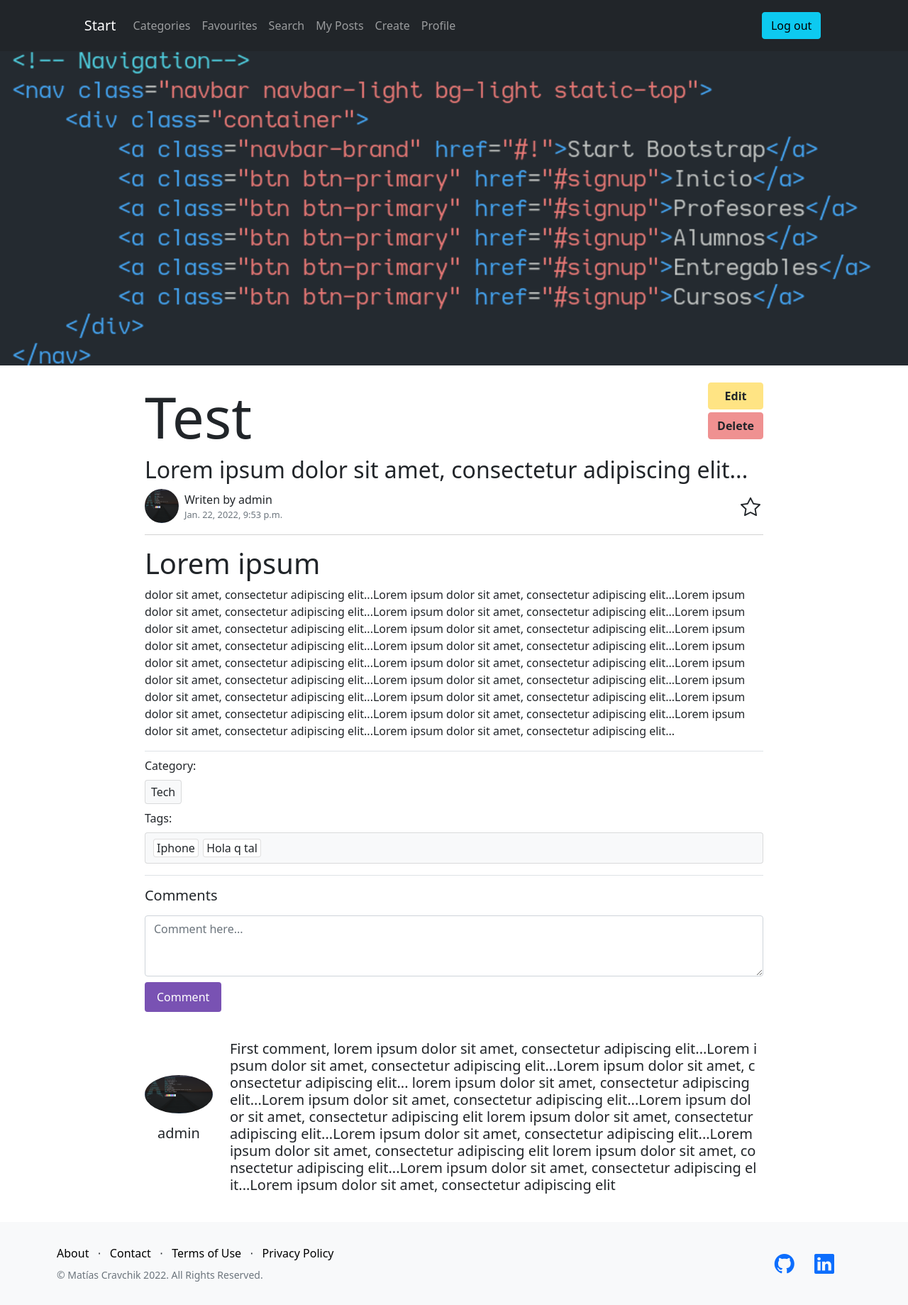
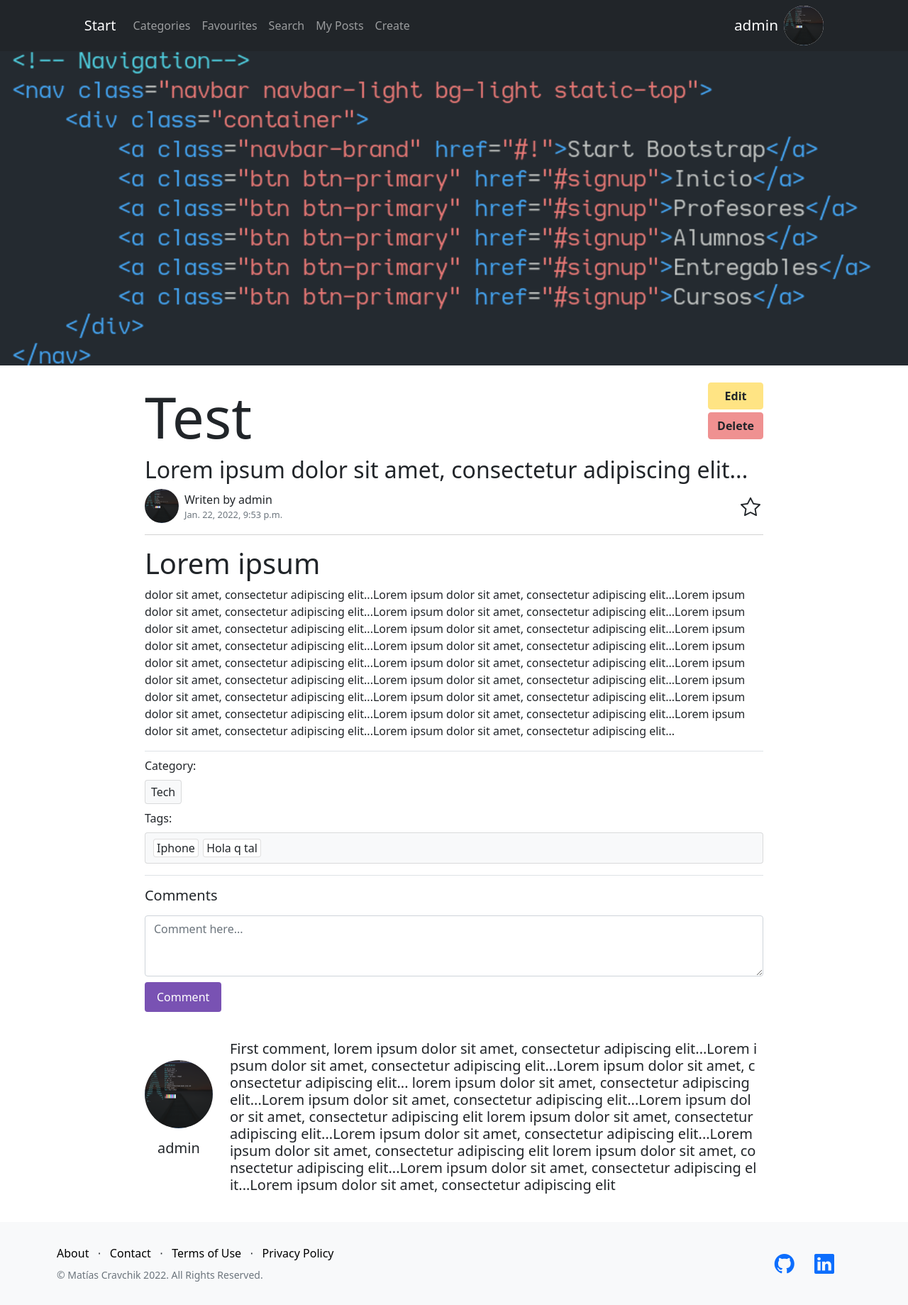
Before and after one commit to MatiasCra/DjangoBlog, a Django app: page /blog/post/1 in a window 1280 px wide. Shown: the whole page at 71% size. Run offline with Django 4.2, Linux system fonts and the light colour scheme; a user stored in the database is signed in; data comes from the database, SQL or seed files in the repository; both versions use the stored data as it was after the commit; some libraries are stand-ins or nearby versions.

Commit message:
user icon and more tweaks

```diff
--- a/DjangoBlog/static/scripts.js
+++ b/DjangoBlog/static/scripts.js
@@ -234,10 +234,12 @@ if (commentBtn) {
     commentContainer = document.createElement("div");
     commentContainer.className =
       "d-flex justify-content-start align-items-center";
-    // User info div
-    userContainer = document.createElement("div");
+    // User info a
+    userContainer = document.createElement("a");
     userContainer.className =
-      "d-flex flex-column align-items-center justify-content-center text-center mb-2";
+      "d-flex flex-column align-items-center justify-content-center text-center mb-2 comment-user";
+    userId = document.getElementById("userIdContext").textContent;
+    userContainer.href = "/profile/" + userId;
     // Profile img
     userImg = document.createElement("img");
     userImg.alt = "comment-avatar";
@@ -256,7 +258,8 @@ if (commentBtn) {
     userContainer.appendChild(userP);
     // Comment content div
     commentDiv = document.createElement("div");
-    commentDiv.className = "m-0 ms-3 px-2 w-100 align-self-start h5 fw-normal break-all";
+    commentDiv.className =
+      "m-0 ms-3 px-2 w-100 align-self-start h5 fw-normal break-all";
     commentDiv.innerHTML = content;
     // Add all comment info to div
     commentContainer.appendChild(userContainer);
@@ -266,8 +269,8 @@ if (commentBtn) {
     commentBlock = document.getElementById("commentsBlock");
     // If there where no comments, remove the 'no comments' stuff
     const noCommentsP = document.getElementById("noCommentsP");
-    if (!noCommentsP.classList.contains("d-block")) {
-      noCommentsP.classList.add("d-block");
+    if (!noCommentsP.classList.contains("d-none")) {
+      noCommentsP.classList.add("d-none");
       commentBlock.classList.remove("card");
       commentBlock.classList.remove("bg-light");
     }
@@ -277,8 +280,9 @@ if (commentBtn) {
   commentBtn.addEventListener("click", () => {
     commentInput = document.getElementById("commentInput");
     content = commentInput.value;
-    if(!isEmpty(content)){
+    if (!isEmpty(content)) {
       addComment(content);
     }
+    commentInput.value = "";
   });
 }
--- a/DjangoBlog/static/styles.css
+++ b/DjangoBlog/static/styles.css
@@ -62,6 +62,20 @@
 
 .border-dark {
   border-color: rgba(0, 0, 0, 0.4) !important;
+}
+
+.profile-dropdown::after {
+  position: absolute;
+  opacity: 0;
+}
+
+.profile-dropdown > img {
+  background-color: white;
+  border-radius: 4rem;
+  outline: 2px black thin;
+  outline-offset: -1px;
+  width: 3.5rem;
+  aspect-ratio: 1;
 }
 
 .my-list {
@@ -340,8 +354,19 @@ a.card {
 
 .comment-avatar {
   width: 6rem;
+  aspect-ratio: 1;
   margin-bottom: 1rem;
   border-radius: 100%;
+}
+
+.comment-user {
+  color: inherit;
+  text-decoration: none;
+}
+
+.comment-user:hover {
+  text-decoration: none;
+  color: inherit;
 }
 
 .break-all {
@@ -351,3 +376,12 @@ a.card {
 .m-login {
   margin-top: 4rem;
 }
+
+.username {
+  color: white;
+  padding: 0;
+  margin-bottom: 0;
+  margin: 0 .4em;
+  font-size: 1.3em;
+  height: fit-content;
+}
--- a/DjangoBlog/templates/layout.html
+++ b/DjangoBlog/templates/layout.html
@@ -35,7 +35,8 @@
   <body>
     <div class="d-flex flex-column {% block pageclass %}{% endblock pageclass %}" style="min-height: 100vh; position: relative;">
       <!-- Navigation-->
-      <nav class="navbar navbar-expand-lg navbar-dark static-top bg-dark py-3">
+      <nav class="navbar navbar-expand-lg navbar-dark static-top bg-dark
+                 {% if not user_avatar %}py-3{% else %}py-lg-0{% endif %}">
         <div class="container col-lg-10 align-items-center">
           <a class="navbar-brand" href="{% url 'Home' %}">Start</a>
           <button
@@ -103,19 +104,8 @@
                   </a>
                 </li>
               {% endif %}
-              {% if user.is_authenticated %}
-              <li class="nav-item">
-                <a
-                  class="nav-link {% if page == 'My profile' %} active {% endif %}"
-                  aria-current="page"
-                  href="{% url 'Profile' user.id %}"
-                >
-                  Profile
-                </a>
-              </li>
-              {% endif %}
             </ul>
-            <div class="d-flex justify-content-center">
+            <div class="d-flex justify-content-lg-center">
               {% if not user.is_authenticated %}
               <div class="nav-item mx-1 my-auto">
                 <a
@@ -132,13 +122,31 @@
                 >
               </div>
               {% else %}
-              <div class="nav-item mx-1">
-                <a
-                  class="btn btn-info btn-pill"
-                  href="{% url 'Logout' %}"
-                  >Log out</a
-                >
-              </div>
+              <li class="nav-item dropdown d-flex">
+                <a class="d-flex flex-row-reverse flex-lg-row align-items-center nav-link dropdown-toggle profile-dropdown my-2 my-lg-2 p-0"
+                   href="#" id="navbarDropdown" role="button" data-bs-toggle="dropdown" aria-expanded="false">
+                  <p class="username">{{ user }}</p>
+                  <img src="{{ user_avatar }}" alt="user avatar">
+                </a>
+                <ul class="dropdown-menu" aria-labelledby="navbarDropdown">
+                  <li>
+                    <a
+                      class="dropdown-item"
+                      aria-current="page"
+                      href="{% url 'Profile' user.id %}"
+                    >
+                      Profile
+                    </a>
+                  </li>
+                  <li>
+                    <a
+                      class="dropdown-item"
+                      href="{% url 'Logout' %}"
+                      >Log Out</a
+                    >
+                  </li>
+                </ul>
+              </li>
               {% endif %}
             </div>
           </div>
--- /dev/null
+++ b/accounts/context_processors/avatar.py
@@ -0,0 +1,9 @@
+from accounts.models import Profile
+
+def avatar(request):
+    if request.user.is_authenticated:
+        return {
+            "user_avatar": Profile.avatar_url(request.user)
+        }
+    else:
+        return {}
--- a/accounts/templates/accounts/profile_detail.html
+++ b/accounts/templates/accounts/profile_detail.html
@@ -1,4 +1,5 @@
 {% extends 'layout.html' %} {% block content %}
+<div class="col-xl-7 col-md-9 col-11 mx-auto">
     <div class="row my-3 d-flex flex-row">
         <div class="col-4 col-lg-3 align-self-center">
             <img src="{{ profile.avatar.url }}" alt="avatar" class="profile-avatar">
@@ -25,4 +26,5 @@
             <p>No biography yet.</p>
         {% endif %}
     </div>
+</div>
 {% endblock content %}
--- a/blog/templates/blog/post.html
+++ b/blog/templates/blog/post.html
@@ -10,6 +10,7 @@
 <div class="col-xl-10 col-11 mx-auto">
   <div class="post-info">
     {{ user.username|json_script:"usernameContext" }}
+    {{ user.id|json_script:"userIdContext" }}
     {{ user_avatar|json_script:"avatarContext" }}
     {{ post.id|json_script:"postIdContext" }}
     <div class="d-flex flex-column flex-xl-row-reverse justify-content-between">
@@ -85,7 +86,10 @@
           <div
             class="d-flex justify-content-start align-items-center"
           >
-            <div class="d-flex flex-column align-items-center justify-content-center text-center mb-2">
+            <a
+              class="d-flex flex-column align-items-center justify-content-center text-center mb-2 comment-user"
+              href="{% url 'Profile' comment.user.id %}"
+            >
               {% if comment.profile %}
                 <img src="{{ comment.profile.avatar.url }}" alt="comment-avatar" class="comment-avatar mx-auto" />
               {% else %}
@@ -94,7 +98,7 @@
               <p class="display-5 fs-5">
                 {{ comment.user.username }}
               </p>
-            </div>
+            </a>
             <div class="m-0 ms-3 p-2 w-100 align-self-start h5 fw-normal break-all">
               {{ comment.content }}
             </div>
--- a/blog/templates/blog/post_form.html
+++ b/blog/templates/blog/post_form.html
@@ -2,7 +2,9 @@
 
 {% block header %}
 <div class="bg-dark o-98 p-0 m-0">
-    <h1 class="mb-5 mt-4 py-5 text-center text-white" style="font-size: 4rem;">{{ action_title }}</h1>
+    <h1 class="mb-5 mt-4 py-5 text-center text-white" style="font-size: 4rem;">
+      {{ action_title }}
+    </h1>
 </div>
 {% endblock header %}
 
--- a/blog/views.py
+++ b/blog/views.py
@@ -107,10 +107,6 @@ def get_post(request, post_id):
     tags = post.tags.all()
     author_avatar_url = Profile.avatar_url(post.user)
     is_fav = Favourite.is_favourited(user_id=request.user.id, post_id=post_id)
-    if request.user.is_authenticated:
-        user_avatar = Profile.avatar_url(request.user)
-    else:
-        user_avatar = None
     return render(
         request,
         "blog/post.html",
@@ -120,29 +116,8 @@ def get_post(request, post_id):
             "is_fav": is_fav,
             "tags": tags,
             "avatar": author_avatar_url,
-            "user_avatar": user_avatar,
         },
     )
-
-
-class UpdatePost(UserPassesTestMixin, UpdateView):
-    model = Post
-    form_class = Post
-    success_url = "/pages/"
-
-    def test_func(self):
-        post = Post.objects.get(id=self.kwargs["pk"])
-        return (
-            self.request.user.is_authenticated and self.request.user.id == post.user.id
-        )
-
-    def get_context_data(self, **kwargs):
-        context = super(UpdateView, self).get_context_data(**kwargs)
-        avatar = Profile.avatar_url(self.request.user.id)
-        context["avatar"] = avatar
-        context["page"] = "Edit post"
-        context["action_title"] = "Edit post"
-        return context
 
 
 @user_passes_test(lambda user: user.is_authenticated)
@@ -288,8 +263,6 @@ class DeletePost(UserPassesTestMixin, DeleteView):
 
     def get_context_data(self, **kwargs):
         context = super(DeleteView, self).get_context_data(**kwargs)
-        avatar = Profile.avatar_url(self.request.user.id)
-        context["avatar"] = avatar
         context["page"] = "Delete post"
         context["post"] = self.object.title
         return context
```
Also changed, not shown: DjangoBlog/settings.py (+46 -45 lines), accounts/templates/accounts/profile_form.html (+10 -3 lines), db.sqlite3, media/profiles/Screenshot_2021-10-07-15_1920x1080.png (added). Lines whose indentation alone changed are shown as unchanged.
